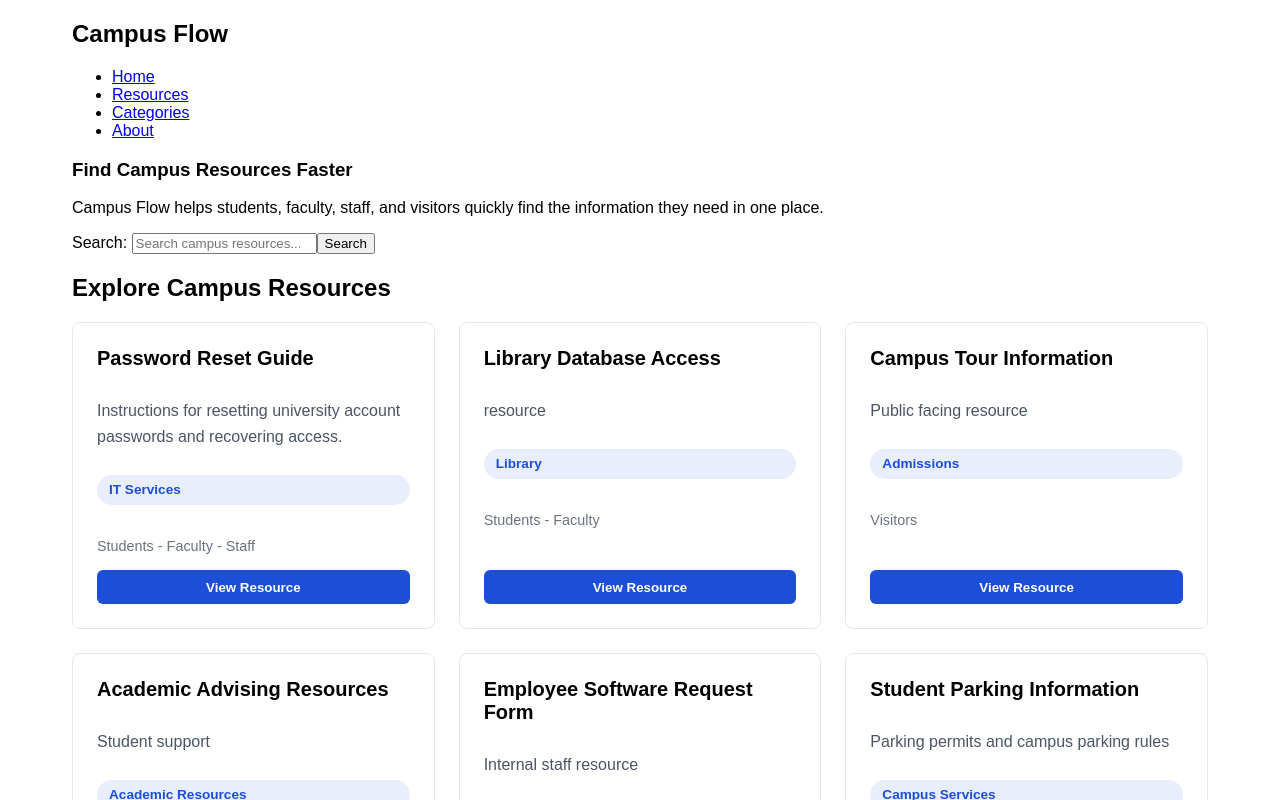
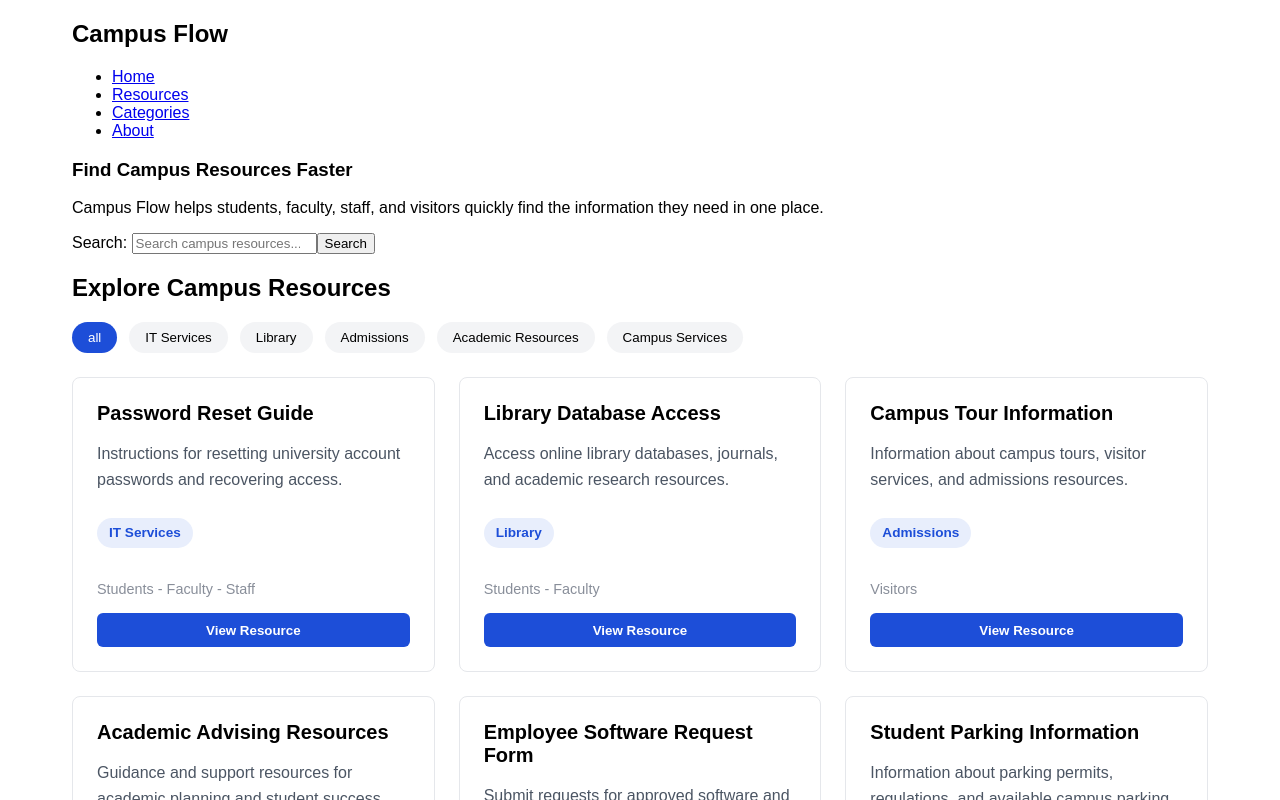
Before and after one commit to Byte-Cell/campus-flow, a React (Vite) app in the folder campus_resource_app/: page / in a window 1280 px wide. Shown: the top 800 px of the page. Built offline with nearby package versions, Linux system fonts and the light colour scheme.

Commit message:
Added resource category filtering

```diff
--- a/campus_resource_app/src/App.css
+++ b/campus_resource_app/src/App.css
@@ -66,6 +66,7 @@ Resource Card
 
 .resource-card .audience {
   font-size: 0.9rem;
+  opacity: 0.8;
   color: #6b7280;
 }
 
@@ -84,6 +85,10 @@ Resource Card
   background-color: #1e40af;
 }
 
+.resource-content {
+  flex: 1;
+}
+
 .no-results {
   grid-column: 1 / -1;
   text-align: center;
@@ -97,3 +102,28 @@ Resource Card
 .no-results h3 {
   color: #ef4444;
 }
+
+.category-filter {
+  display: flex;
+  gap: 0.75rem;
+  flex-wrap: wrap;
+  margin-bottom: 1.5rem;
+}
+
+.category-filter button {
+  border: none;
+  border-radius: 999px;
+  padding: 0.5rem 1rem;
+  background-color: #f3f4f6;
+  cursor: pointer;
+  transition: background-color 0.2s ease, color 0.2s ease;
+}
+
+.category-filter button:hover {
+  background-color: #e5e7eb;
+}
+
+.category-filter button.active {
+  background-color: #1d4ed8;
+  color: white;
+}
--- a/campus_resource_app/src/components/ResourceCard.jsx
+++ b/campus_resource_app/src/components/ResourceCard.jsx
@@ -1,6 +1,7 @@
 function ResourceCard({ resource }) {
     return (
         <article className="resource-card">
+            <div className="resource-content">
                 <h2>{resource.title}</h2>
 
                 <p>{resource.description}</p>
@@ -12,6 +13,7 @@ function ResourceCard({ resource }) {
                 <p className="audience">
                     {resource.audience.join(" - ")}
                 </p>
+            </div>
 
                     <button>View Resource</button>
         </article>
--- a/campus_resource_app/src/components/Resources.jsx
+++ b/campus_resource_app/src/components/Resources.jsx
@@ -1,13 +1,20 @@
 import resources from "../data/resources";
 import ResourceCard from "./ResourceCard";
+import { useState } from "react";
 
 function Resources({ searchTerm }) {
+    const [selectedCategory, setSelectedCategory] = useState("all");
+
     function isMatch(resource) {
+        const normalizedSearchTerm = searchTerm.trim().toLowerCase();
+
         if (
-            resource.title
+            (searchTerm === "" || resource.title
                 .trim()
                 .toLowerCase()
-                .includes(searchTerm.toLowerCase().trim())
+                .includes(normalizedSearchTerm))
+            &&
+            (selectedCategory === "all" || resource.category === selectedCategory)
         ) {
             return true;
         } else {
@@ -15,15 +22,25 @@ function Resources({ searchTerm }) {
         }
     }
 
-    const filteredResources =
-        searchTerm == "" ? resources : resources.filter(isMatch);
+    const filteredResources = resources.filter(isMatch);
+
+    const categories = [...new Set(resources.map((resource) => resource.category))];
+    categories.unshift("all");
 
     return (
         <section className="resources">
             <h2>Explore Campus Resources</h2>
 
+            <div className="category-filter">
+                {categories.map((category) => (
+                    <button className={category === selectedCategory ? "active" : ""} key={category} onClick={() => setSelectedCategory(category)}>
+                        {category}
+                    </button>
+                ))}
+            </div>
+
             <div className="resource-grid">
-                {searchTerm && filteredResources.length === 0 ? (
+                {filteredResources.length === 0 ? (
                     <article className="no-results">
                         <h3>No results found</h3>
                         <p>
--- a/campus_resource_app/src/data/resources.js
+++ b/campus_resource_app/src/data/resources.js
@@ -12,7 +12,7 @@ const resources = [
         title: "Library Database Access",
         category: "Library",
         audience: ["Students", "Faculty"],
-        description: "resource",
+        description: "Access online library databases, journals, and academic research resources.",
         url: "/library-access"
     },
     {
@@ -20,7 +20,7 @@ const resources = [
         title: "Campus Tour Information",
         category: "Admissions",
         audience: ["Visitors"],
-        description: "Public facing resource",
+        description: "Information about campus tours, visitor services, and admissions resources.",
         url : "/campus-guide"
     },
     {
@@ -28,7 +28,7 @@ const resources = [
         title: "Academic Advising Resources",
         category: "Academic Resources",
         audience: ["Students"],
-        description: "Student support",
+        description: "Guidance and support resources for academic planning and student success.",
         url: "/advising"
     },
     {
@@ -36,7 +36,7 @@ const resources = [
         title: "Employee Software Request Form",
         category: "IT Services",
         audience: ["Faculty", "Staff"],
-        description: "Internal staff resource",
+        description: "Submit requests for approved software and technology needed for university work.",
         url: "/employee-request"
     },
     {
@@ -44,7 +44,7 @@ const resources = [
         title: "Student Parking Information",
         category: "Campus Services",
         audience: ["Students"],
-        description: "Parking permits and campus parking rules",
+        description: "Information about parking permits, regulations, and available campus parking.",
         url: "/student-parking"
     }
 ]
```
Lines whose indentation alone changed are shown as unchanged.
